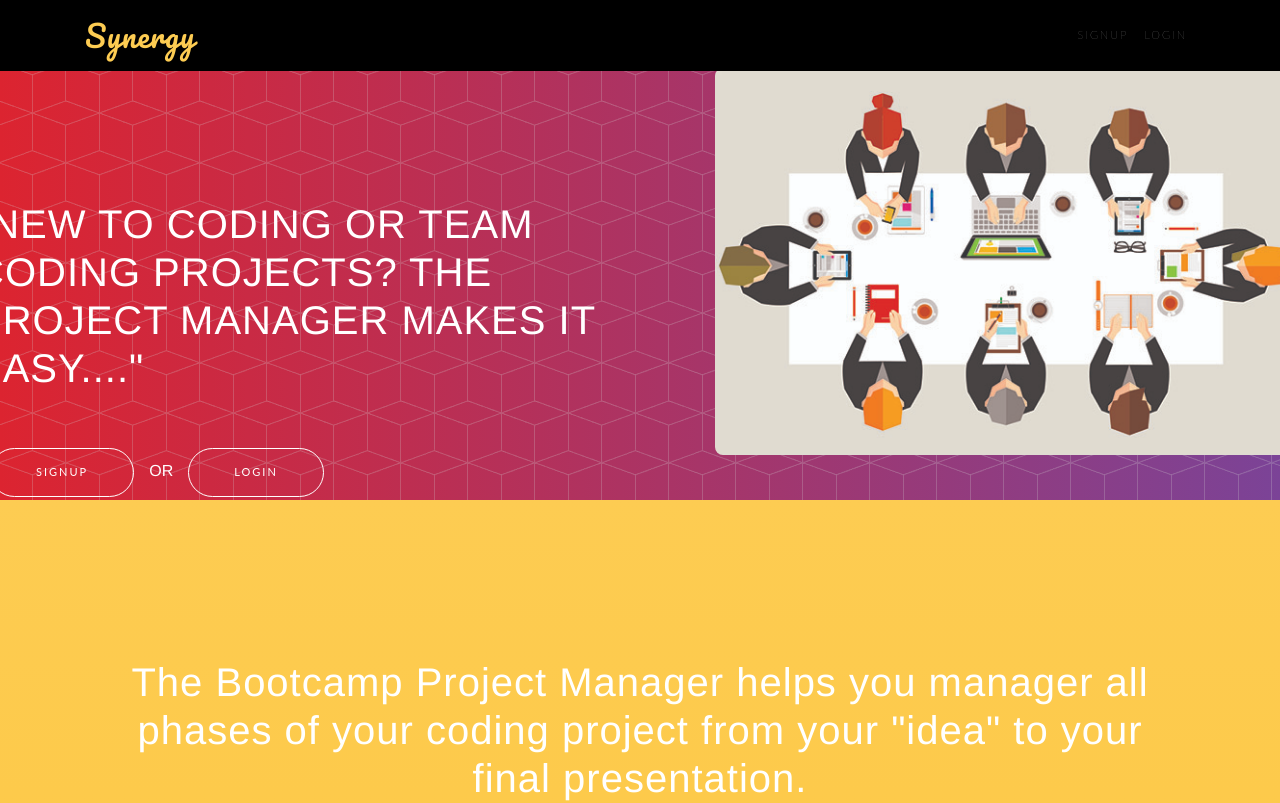
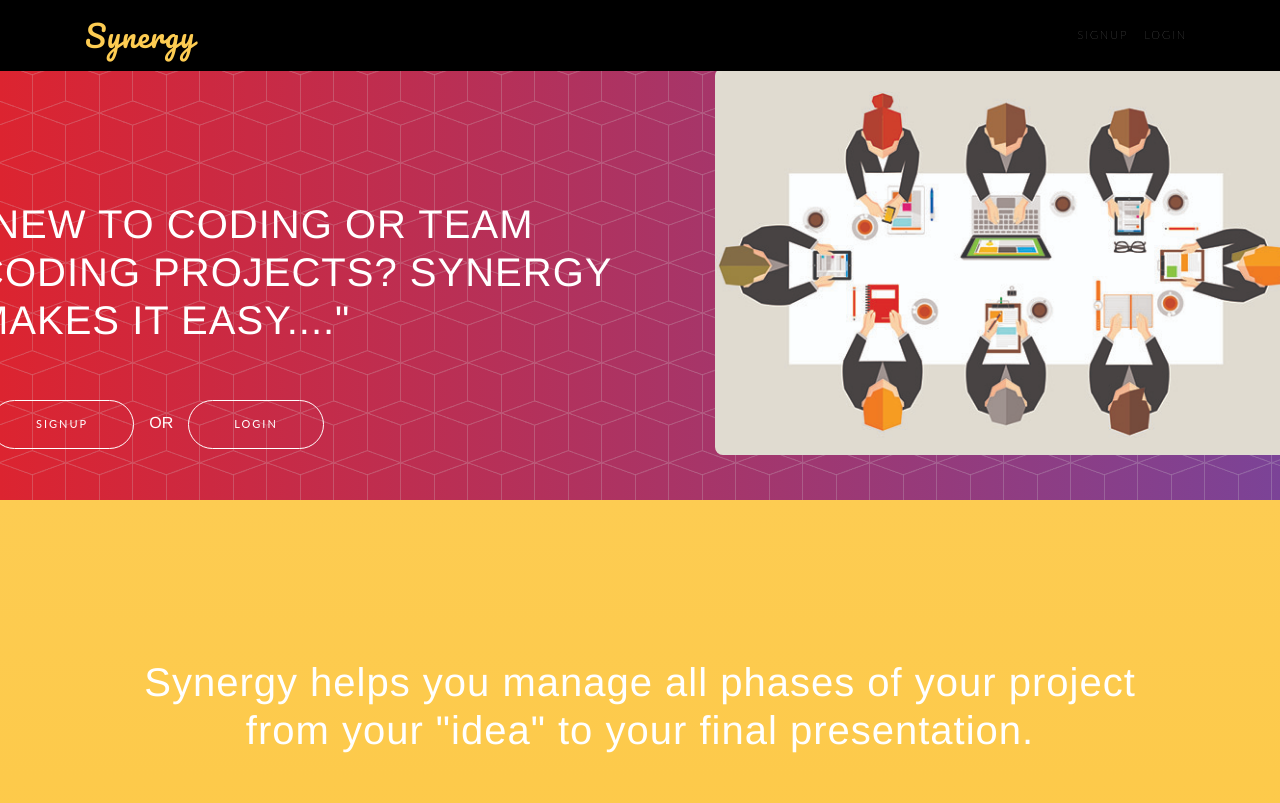
Before and after one commit to chrisperez626/Project-3, a React (Create React App) app in the folder client/: page / in a window 1280 px wide. Shown: the top 803 px of the page. Built offline with nearby package versions, Linux system fonts and the light colour scheme; no server answers; the HTML template or start-up script is replaced by a standard one.

Commit message:
changed the text of main page

```diff
--- a/client/src/components/MainContentDetails/MainContentDetails.js
+++ b/client/src/components/MainContentDetails/MainContentDetails.js
@@ -26,7 +26,7 @@ const MainContentDetails = () => {
         <div className="row">
           <div className="col-12 hdrcol">
           <div className="contentheader">
-              <h1>The Bootcamp Project Manager helps you manager all phases of your coding project from your "idea" to your final presentation.</h1>
+              <h1>Synergy helps you manage all phases of your project from your "idea" to your final presentation.</h1>
               <br></br>
               <br></br>
               <br></br>
--- a/client/src/components/MainMastDetails/MainMastDetails.js
+++ b/client/src/components/MainMastDetails/MainMastDetails.js
@@ -12,7 +12,7 @@ const MainMastDetails = ({loggedIn, logout}) => {
         <div className="row">
         {!loggedIn ? (
           <div className="col-8 txtcol">
-              <h1>"NEW TO CODING OR TEAM CODING PROJECTS?   THE PROJECT MANAGER MAKES IT EASY...."</h1>
+              <h1>"NEW TO CODING OR TEAM CODING PROJECTS?   SYNERGY MAKES IT EASY...."</h1>
               <br></br>
               <br></br>
               <Link className="btn btn-outline btn-xl js-scroll-trigger" to="/Signup">SIGNUP</Link>
@@ -22,7 +22,7 @@ const MainMastDetails = ({loggedIn, logout}) => {
           </div>
           ):(
             <div className="col-8 txtcol">
-              <h1>"NEW TO CODING OR TEAM CODING PROJECTS?   THE PROJECT MANAGER MAKES IT EASY...."</h1>
+              <h1>"NEW TO CODING OR TEAM CODING PROJECTS?   SYNERGY MAKES IT EASY...."</h1>
               {/* <Link className="btn btn-outline btn-xl js-scroll-trigger" to="/Signup">SIGNUP</Link>
               <a>OR</a>
               <Link className="btn btn-outline btn-xl js-scroll-trigger" to="/login">LOGIN</Link>
```
